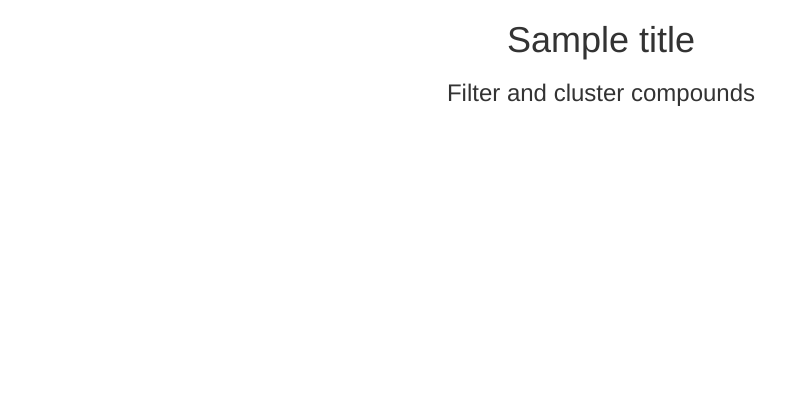
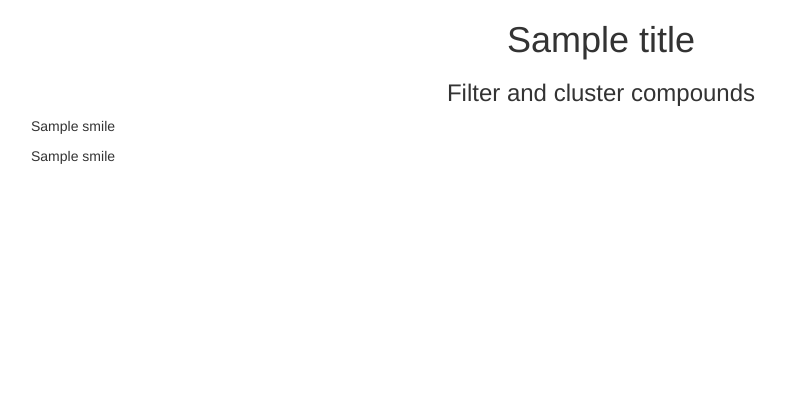
Before and after one commit to sandboxnu/cheminformatics, a Flask app: template app/templates/cluster.html in a window 1280 px wide; the page is wider, and only the part inside the window is pictured. Shown: the top 420 px of that part, without its empty margins (39-824 px from the left). Before the commit the page ends 106 px from the top of that part, so only its background shows below. Run offline with Flask 2, Linux system fonts and the light colour scheme; the template is opened without the code that fills it: most values are stand-ins (such as "Sample title", 1, 10 or a date in 2020); some libraries are stand-ins or nearby versions.

Commit message:
Display simiarities and PAINs results on clustering page

```diff
--- a/app/routes.py
+++ b/app/routes.py
@@ -21,7 +21,9 @@ def cluster():
 
   tanimoto_smiles = clustering.add_tanimoto_coefficients(smiles)
 
+  tanimoto_smile_strings = [" ".join([str(i) for i in v['similarities'].values()]) for v in tanimoto_smiles.values()]
+
   get_smiles_json(tanimoto_smiles)
 
 
-  return render_template('cluster.html', title='Cheminformatic Analysis')
+  return render_template('cluster.html', title='Cheminformatic Analysis', bad_smiles=bad_smiles, tanimoto_smiles=tanimoto_smile_strings)
--- a/app/static/css/cluster.css
+++ b/app/static/css/cluster.css
@@ -2,7 +2,7 @@
   width: 100%;
   height: 100%;
   position: absolute;
-  left: 0;
-  top: 0;
+  left: 150;
+  top: 200;
   z-index: 999;
 }
--- a/app/templates/cluster.html
+++ b/app/templates/cluster.html
@@ -20,6 +20,14 @@
     <h1> {{ title }}</h1>
     <h3>Filter and cluster compounds</h3>
   </div>
+  {% for smile in bad_smiles %}
+    <p> {{ smile }}</p>
+  {% endfor %}
+
+  {% for smile in tanimoto_smiles %}
+    <p> {{ smile }}</p>
+  {% endfor %}
+
 <div id="cy"></div>
 {% endblock %}
 {% block scripts %}
```
